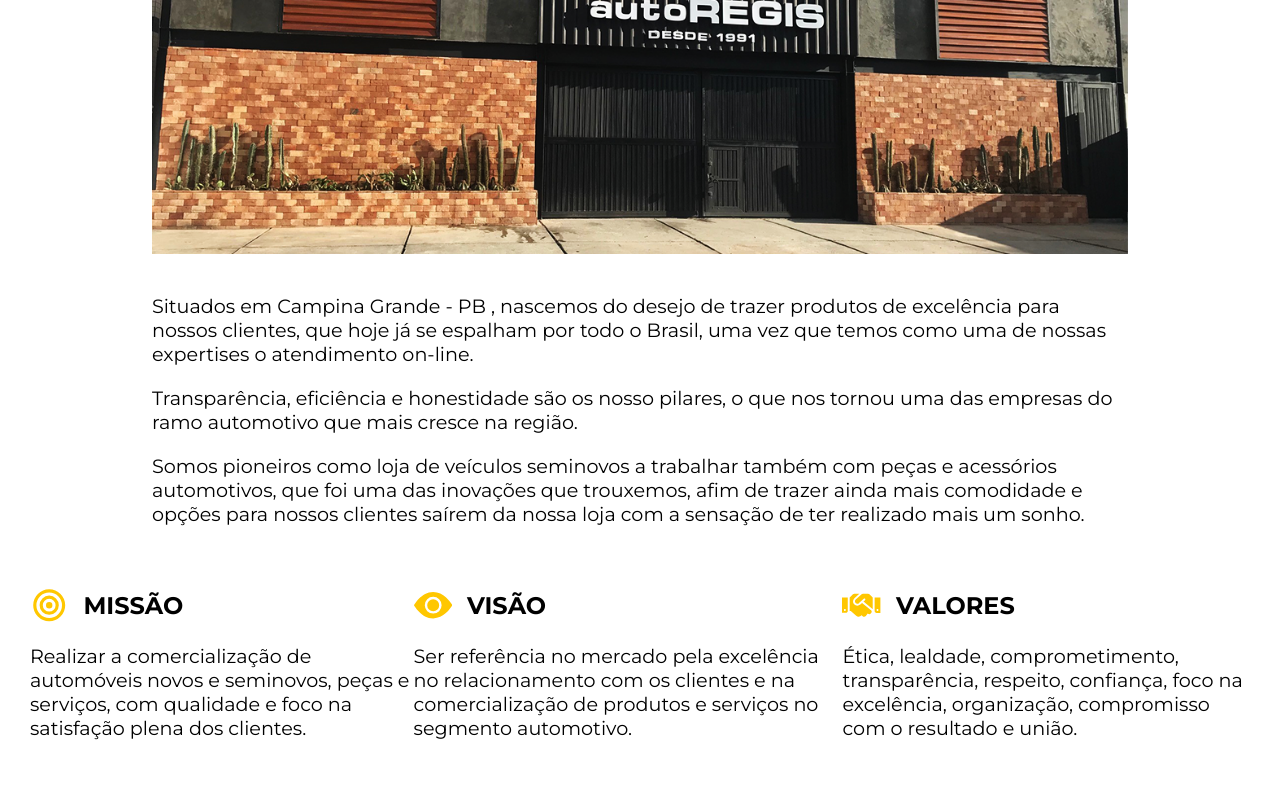
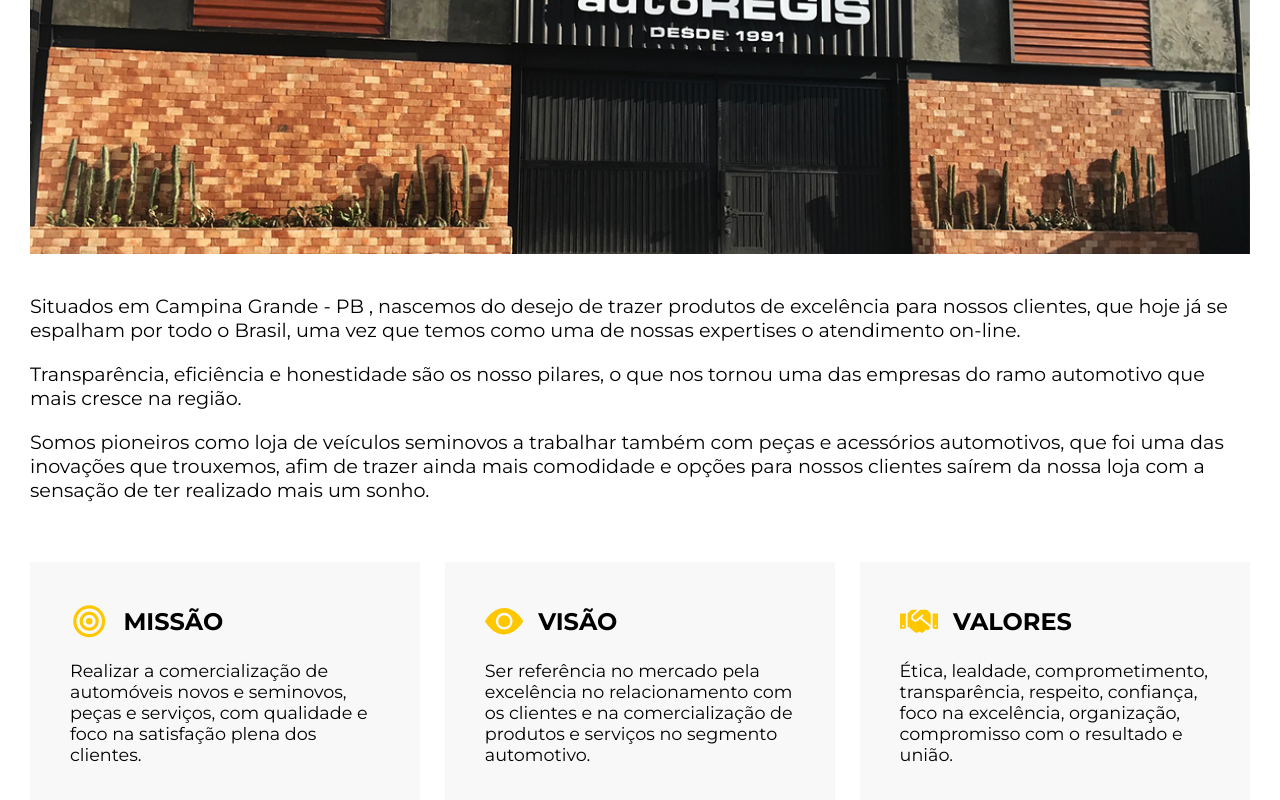
Before and after one commit to diegorcosta/autoregis, a React (Create React App) app: page /empresa in a window 1280 px wide. Shown: the part 496-1296 px from the top of the page. Built offline with nearby package versions, Linux system fonts and the light colour scheme.

Commit message:
empresa completo

```diff
--- a/src/styles/Page.scss
+++ b/src/styles/Page.scss
@@ -17,9 +17,6 @@
     margin-bottom: 40px;
     object-fit: cover;
     width: 100%;
-    @include md {
-      max-width: 80%;
-    }
   }
   .page-content {
     align-items: center;
@@ -29,9 +26,6 @@
     p {
       font-size: 1.2rem;
       margin-bottom: 20px;
-      @include md {
-        max-width: 80%;
-      }
     }
     p:last-child {
       margin-bottom: 0;
@@ -40,15 +34,26 @@
 }
 
 .mvv {
+  align-items: center;
   display: flex;
   flex-direction: column;
-  justify-content: space-evenly;
+  justify-content: center;
   margin-top: 40px;
   width: 100%;
   @include md {
+    align-items: flex-start;
+    justify-content: space-between;
     flex-direction: row;
   }
   li {
+    padding: 2.5rem;
+    background-color: #f8f8f8;
+    width: 100%;
+    margin-bottom: 20px;
+    @include md {
+      margin-bottom: 0;
+      width: 32%;
+    }
     h2 {
       align-items: center;
       display: flex;
@@ -61,7 +66,10 @@
       }
     }
     span {
-      font-size: 1.2rem;
+      font-size: 1.1rem;
     }
   }
+  li:last-child {
+    margin-bottom: 0;
+  }
 }
```
